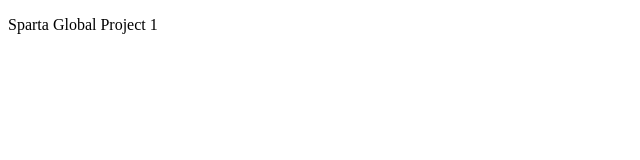
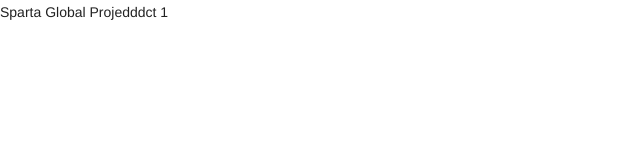
Before and after one commit to sammydo/sg-project-1, a website: page index.html in a window 1280 px wide. Shown: the whole page, without its empty margins (0-640 px from the left). Drawn offline with nearby package versions, Linux system fonts and the light colour scheme.

Commit message:
index test

```diff
--- a/index.html
+++ b/index.html
@@ -4,11 +4,13 @@
   <meta charset="UTF-8">
   <meta name="viewport" content="width=device-width, initial-scale=1.0">
   <meta http-equiv="X-UA-Compatible" content="ie=edge">
+<link rel="stylesheet" href="bower_components/material-design-lite/material.min.css">
+  <script src="bower_components/jquery/dist/jquery.min.js" charset="utf-8"></script>
   <title>sg-Project-1</title>
 </head>
 <body>
 
-  <p>Sparta Global Project 1</p>
+  <p>Sparta Global Projedddct 1</p>
 
 </body>
 </html>
```
